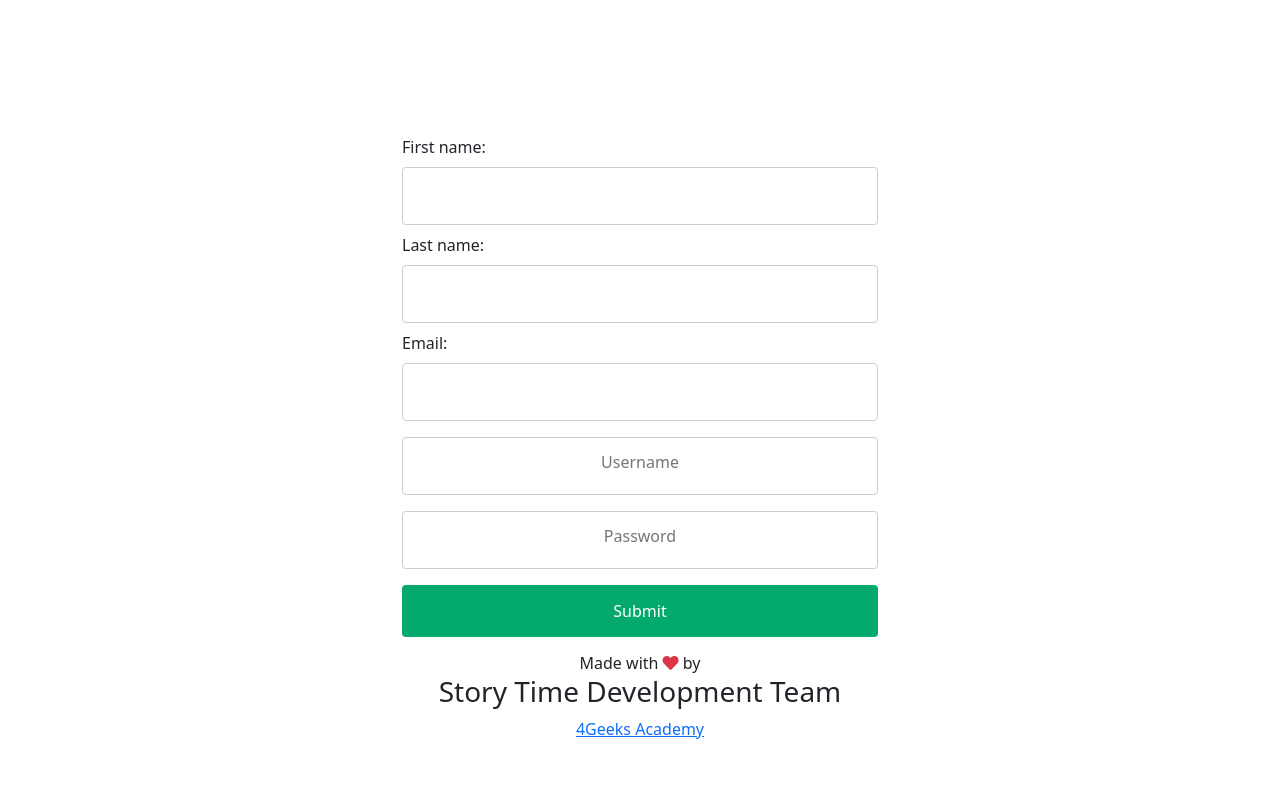
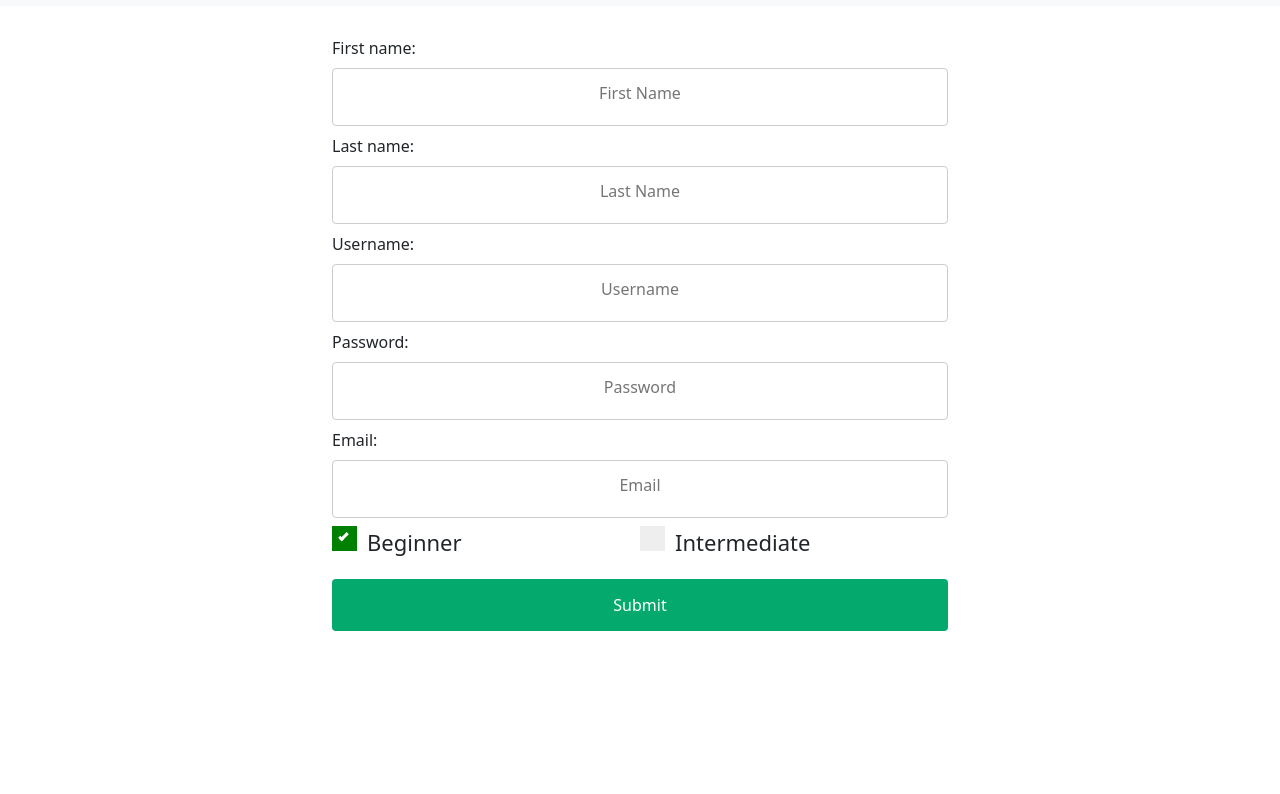
Before and after one commit to Minimage/StoryTime_App, a React app: page /signup in a window 1280 px wide. Shown: the part 93-887 px from the top of the page. Before the commit the page ends 850 px from the top, so only its background shows below. Built offline with nearby package versions, Linux system fonts and the light colour scheme.

Commit message:
Added an intermediate / begginer toggle, Rearanged some of the inputs for a better visual view, and Added labels on them

```diff
--- a/src/front/js/pages/signup.js
+++ b/src/front/js/pages/signup.js
@@ -1,22 +1,37 @@
 import React, { useEffect, useContext, useState } from "react";
-import { Navigate, useNavigate, Link} from "react-router-dom";
+import { Navigate, useNavigate, Link } from "react-router-dom";
 import { userContext } from "./global_context";
-import { Context } from "../store/appContext"
+import { Context } from "../store/appContext";
 import "../../styles/signup.css";
-
 
 export const Signup = () => {
   const navagate = useNavigate();
   const { auth, setAuth } = useContext(userContext);
   const { store, actions } = useContext(Context);
-  const [firstName, setFirstName] = useState("")
-  const [lastName, setLastName] = useState("")
-  const [email, setEmail] = useState("")
-  const [userName, setUserName] = useState("")
-  const [password, setPassword] = useState("")
+  const [firstName, setFirstName] = useState("");
+  const [lastName, setLastName] = useState("");
+  const [email, setEmail] = useState("");
+  const [userName, setUserName] = useState("");
+  const [password, setPassword] = useState("");
+
+  //  The beginner checkbox will be checked on the initial state and the user will need to change
+  //  if they are not a beginner
+  const [beginner, setBeginner] = useState(true);
+  const [intermediate, setIntermediate] = useState(false);
   // let history = useHistory();
 
-  console.log(firstName)
+  console.log(firstName);
+
+  const beginnerOnChange = () => {
+    setBeginner(!beginner);
+    setIntermediate(false);
+  };
+
+  const intermediateOnChange = () => {
+    setIntermediate(!intermediate);
+    setBeginner(false);
+  };
+
   useEffect(() => {
     if (auth === true) {
       navagate("/");
@@ -28,31 +43,92 @@ export const Signup = () => {
     <div className="container-fluid" id="signup_form">
       <form>
         <label for="fname">First name:</label>
-        <input type="text" id="fname" name="fname" onChange={(e) => {
-          setFirstName(e.target.value)
-        }} />
+        <input
+          type="text"
+          id="fname"
+          placeholder="First Name"
+          name="fname"
+          onChange={(e) => {
+            setFirstName(e.target.value);
+          }}
+        />
 
         <label for="lname">Last name:</label>
-        <input type="text" id="lname" name="lname" onChange={(e) => {
-          setLastName(e.target.value)
-        }} />
+        <input
+          type="text"
+          id="lname"
+          placeholder="Last Name"
+          name="lname"
+          onChange={(e) => {
+            setLastName(e.target.value);
+          }}
+        />
+        <label for="username">Username:</label>
+        <input
+          type="text"
+          id="username"
+          placeholder="Username"
+          onChange={(e) => {
+            setUserName(e.target.value);
+          }}
+        ></input>
+
+        <label for="password">Password:</label>
+        <input
+          id="password"
+          type="password"
+          placeholder="Password"
+          onChange={(e) => {
+            setPassword(e.target.value);
+          }}
+        ></input>
 
         <label for="email">Email:</label>
-        <input type="text" id="email" name="email" onChange={(e) => {
-          setEmail(e.target.value)
-        }} />
+        <input
+          type="text"
+          id="email"
+          placeholder="Email"
+          name="email"
+          onChange={(e) => {
+            setEmail(e.target.value);
+          }}
+        />
 
-        <input type="text" placeholder="Username" onChange={(e) => {
-          setUserName(e.target.value)
-        }}></input>
-        <input type="password" placeholder="Password" onChange={(e) => {
-          setPassword(e.target.value)
-        }}></input>
+        <div className="toggle">
+          <label class="container">
+            Beginner
+            <input
+              type="checkbox"
+              checked={beginner}
+              onClick={beginnerOnChange}
+            />
+            <span class="checkmark"></span>
+          </label>
+          <label class="container">
+            Intermediate
+            <input
+              type="checkbox"
+              checked={intermediate}
+              onClick={intermediateOnChange}
+            />
+            <span class="checkmark"></span>
+          </label>
+        </div>
+
         <Link to="/login">
-          <input type="submit" value="Submit" onClick={() => {
-            actions.createUser(firstName, lastName, email, userName, password)
-        }
-          } />
+          <input
+            type="submit"
+            value="Submit"
+            onClick={() => {
+              actions.createUser(
+                firstName,
+                lastName,
+                email,
+                userName,
+                password
+              );
+            }}
+          />
         </Link>
       </form>
     </div>
--- a/src/front/styles/signup.css
+++ b/src/front/styles/signup.css
@@ -1,11 +1,10 @@
 #signup_form {
-  width: 500px;
-  height: 500px;
-
+  width: 50%;
+  height: 100vh;
   font-family: inherit;
   font-size: inherit;
   line-height: inherit;
-  margin-top: 150px;
+  margin-top: 30px;
   /* background-color: blue; */
 }
 input[type="text"],
@@ -37,3 +36,74 @@ input[type="submit"] {
 input[type="submit"]:hover {
   background-color: #45a049;
 }
+
+.toggle {
+  display: flex;
+}
+
+/* The container */
+.container {
+  position: relative;
+  padding-left: 35px;
+  margin-bottom: 12px;
+  cursor: pointer;
+  font-size: 22px;
+  -webkit-user-select: none;
+  -moz-user-select: none;
+  -ms-user-select: none;
+  user-select: none;
+}
+
+/* Hide the browser's default checkbox */
+.container input {
+  position: absolute;
+  opacity: 0;
+  cursor: pointer;
+  height: 0;
+  width: 0;
+}
+
+/* Create a custom checkbox */
+.checkmark {
+  position: absolute;
+  top: 0;
+  left: 0;
+  height: 25px;
+  width: 25px;
+  background-color: #eee;
+}
+
+/* On mouse-over, add a grey background color */
+.container:hover input ~ .checkmark {
+  background-color: #ccc;
+}
+
+/* When the checkbox is checked, add a blue background */
+.container input:checked ~ .checkmark {
+  background-color: green;
+}
+
+/* Create the checkmark/indicator (hidden when not checked) */
+.checkmark:after {
+  content: "";
+  position: absolute;
+  display: none;
+}
+
+/* Show the checkmark when checked */
+.container input:checked ~ .checkmark:after {
+  display: block;
+}
+
+/* Style the checkmark/indicator */
+.container .checkmark:after {
+  left: 9px;
+  top: 5px;
+  width: 5px;
+  height: 10px;
+  border: solid white;
+  border-width: 0 3px 3px 0;
+  -webkit-transform: rotate(45deg);
+  -ms-transform: rotate(45deg);
+  transform: rotate(45deg);
+}
```
